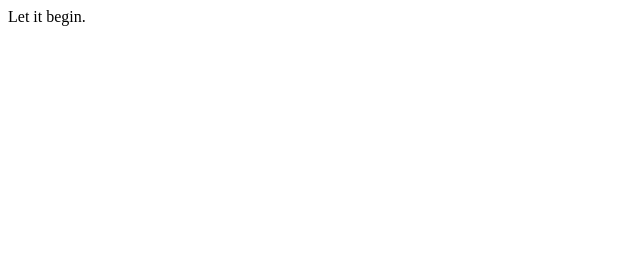
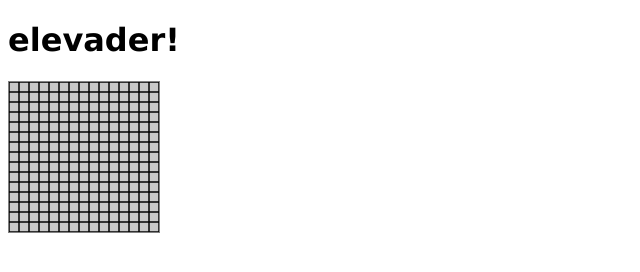
Before and after one commit to jesslilly/gravitydog, a plain HTML site: page index.html in a window 1280 px wide. Shown: the whole page, without its empty margins (0-640 px from the left). Drawn offline with Linux system fonts and the light colour scheme.

Commit message:
Some RWD efforts and a grid.

```diff
--- /dev/null
+++ b/css/style.css
@@ -0,0 +1,39 @@
+body {
+	font-family: verdana, arial, helvetica, sans-serif;
+}
+
+#board {
+	width: 150px;
+	height: 150px;
+	border: 1px solid gray;
+}
+
+/* Vertical mobile */
+@media screen and (min-width: 320px) and (orientation: portrait) {
+	#board {
+		width: 100%;
+		height: 80%;
+	}
+}
+
+@media screen and (min-width: 320px) and (orientation: landscape) {
+	#board {
+		width: 80%;
+		height: 100%;
+	}
+}
+/* Tablet */
+@media ( min-width : 480px) {
+	#board {
+		width: 320px;
+		height: 100%;
+	}
+}
+
+/* Desktop */
+@media ( min-width : 640px) {
+	#board {
+		width: 150px;
+		height: 150px;
+	}
+}
--- a/index.html
+++ b/index.html
@@ -3,10 +3,13 @@
 <head>
 <meta charset="utf-8">
 <title>elevader!</title>
+<link rel="stylesheet" type="text/css" href="css/style.css" media="screen" />
 <head>
 </head>
 <body>
-	Let it begin.
+	<h1>elevader!</h1>
+	<canvas id="board" width="150" height="150">I'm sorry.  You can't play the game on this browser.  Try a newer browser.</canvas>
+	<script src="js/grid.js"></script>
 	<script src="js/elevader.js"></script>
 </body>
 </html>
--- a/js/elevader.js
+++ b/js/elevader.js
@@ -1 +1,13 @@
 console.log("elevader.js loaded");
+
+(function() {
+	var canvas = document.getElementById('board');
+	var ctx = canvas.getContext('2d');
+
+	ctx.fillStyle = "rgb(200,200,200)";
+    ctx.fillRect (0, 0, canvas.width, canvas.height);
+
+    var grid = new Grid(canvas.width, canvas.height, 10);
+    grid.paint(ctx);
+
+})();
--- /dev/null
+++ b/js/grid.js
@@ -0,0 +1,34 @@
+console.log("grid.js loaded");
+
+var Grid = function(width, height, unit) {
+	this.getWidth = function() {
+		return width;
+	};
+	this.getHeight = function() {
+		return height;
+	};
+	this.getUnit = function() {
+		return unit;
+	};
+};
+Grid.prototype.paint = function(ctx) {
+
+	ctx.fillStyle = "black";
+
+	// Paint vertical lines across.
+	for ( var x = 0; x <= this.getWidth(); x += this.getUnit()) {
+		ctx.beginPath();
+		ctx.moveTo(x, 0);
+		ctx.lineTo(x, this.getHeight());
+		ctx.closePath();
+	    ctx.stroke();
+	}
+	// Paint horizontal lines down.
+	for ( var y = 0; y <= this.getHeight(); y += this.getUnit()) {
+		ctx.beginPath();
+		ctx.moveTo(0, y);
+		ctx.lineTo(this.getWidth(), y);
+		ctx.closePath();
+	    ctx.stroke();
+	}
+};
```
